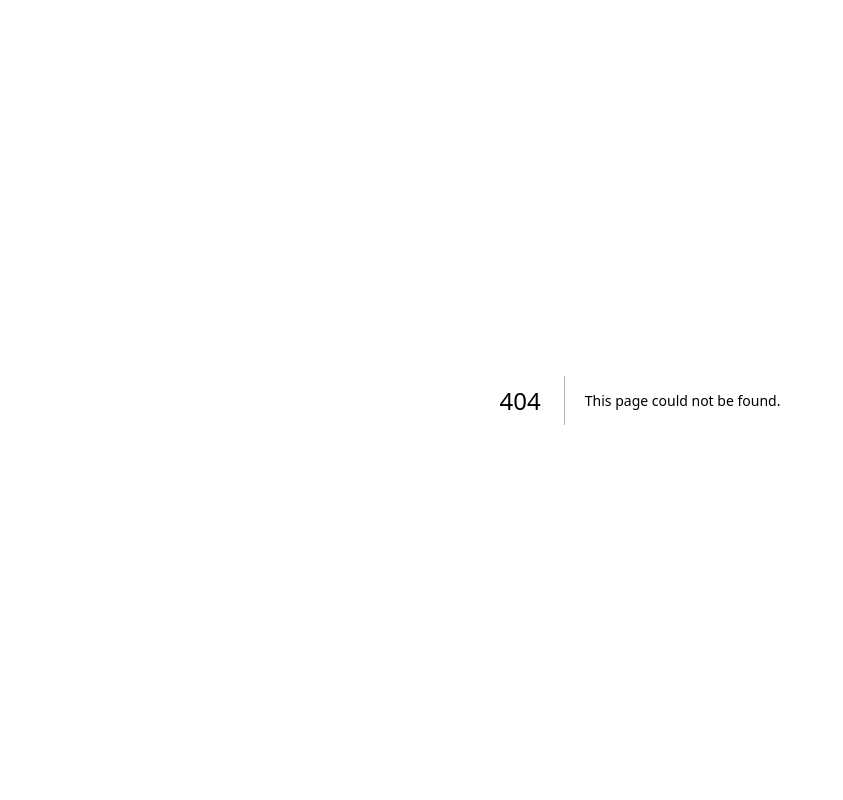
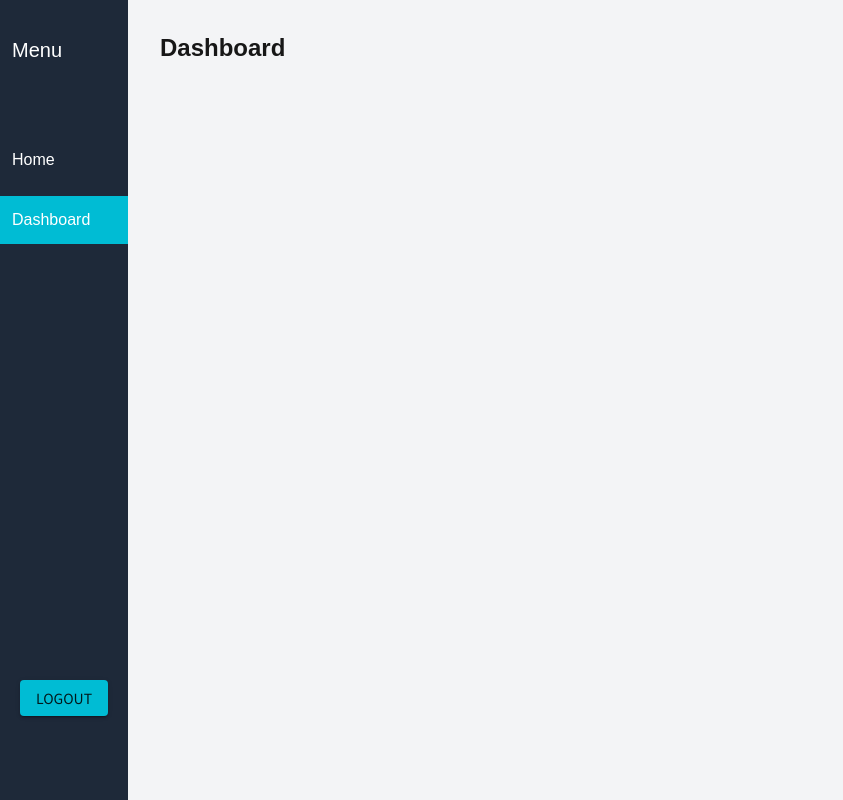
Before and after one commit to r7chardgh/frontend-tdd-demo, a Next.js app: page /dashboard in a window 1280 px wide. Before the commit this address had no page. Shown: the whole page, without its empty margins (0-843 px from the left). Built offline with nearby package versions, Linux system fonts and the light colour scheme; what @mui/material-nextjs would draw is missing.

Commit message:
add dashboard page

```diff
--- /dev/null
+++ b/app/(overview)/dashboard/page.tsx
@@ -0,0 +1,11 @@
+import React from 'react'
+
+const page = () => {
+    return (
+        <div>
+            <h1 data-testid="page:dashboard" className='font-bold text-2xl'>Dashboard</h1>
+        </div>
+    )
+}
+
+export default page
```
